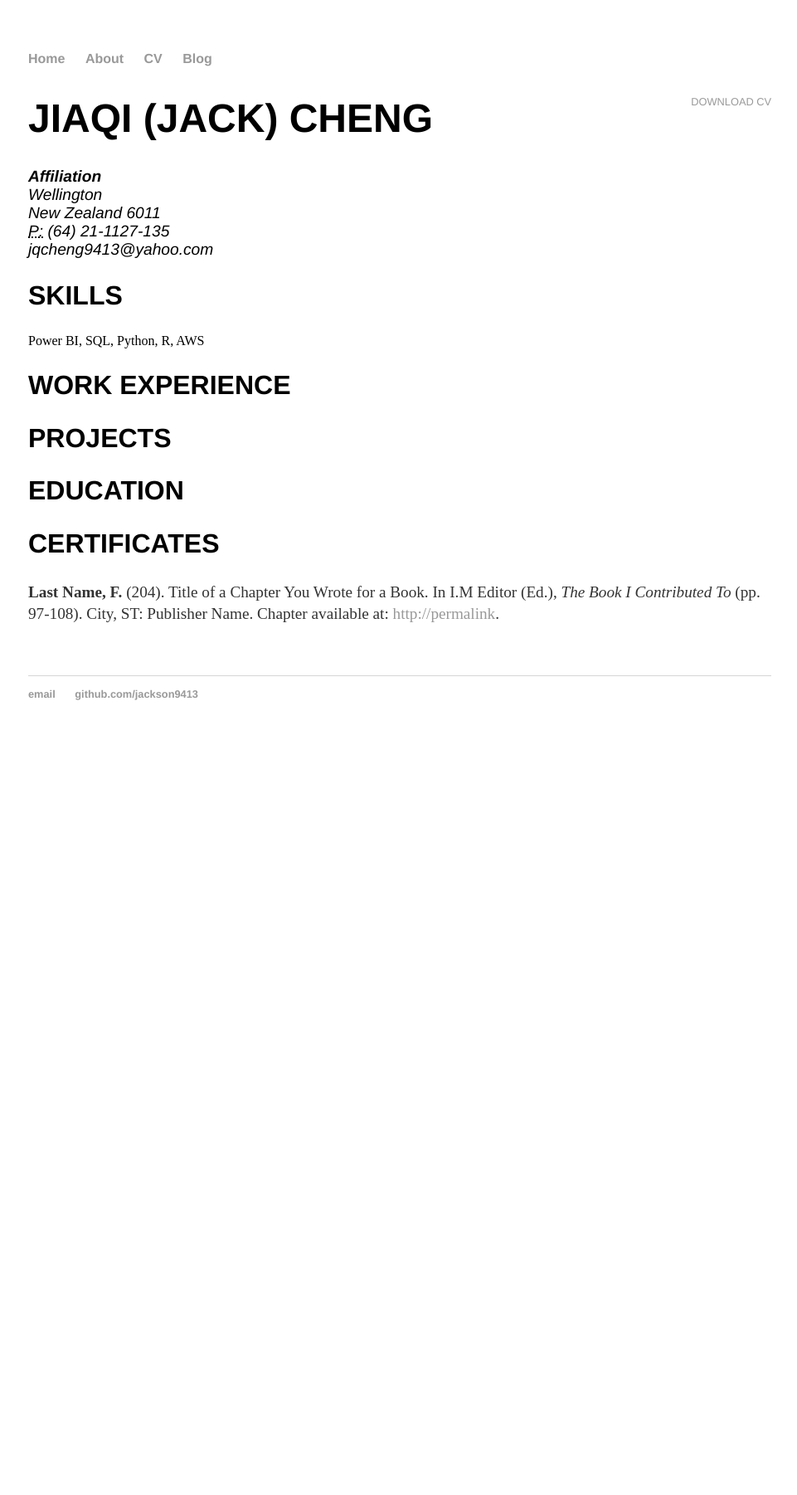
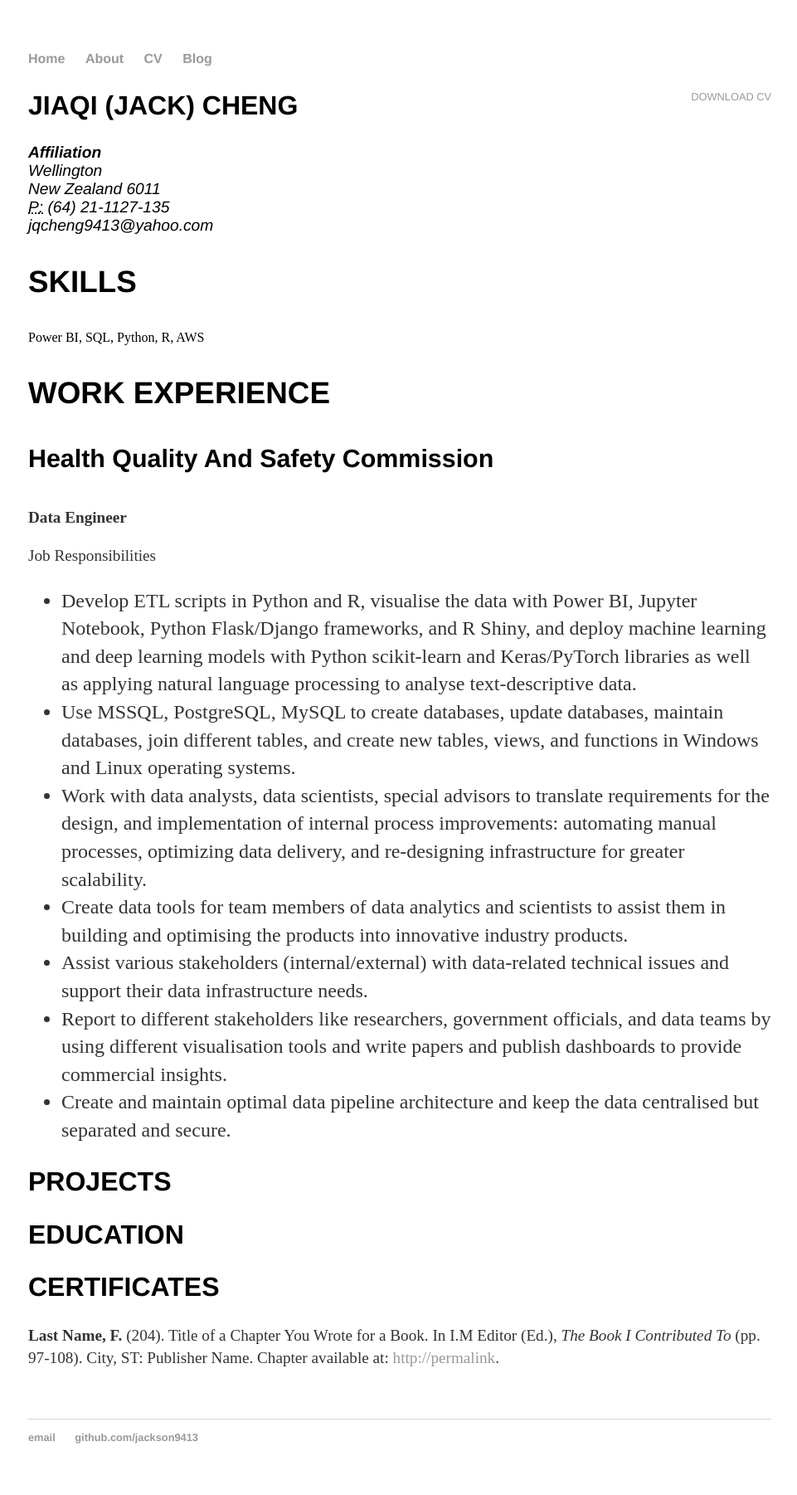
Before and after one commit to jackson9413/jackson9413.github.io, a Jekyll site: the page built from cv/index.html, in a window 1280 px wide. Shown: the whole page at 83% size, without its empty margins (158-1119 px from the left). Built offline with Jekyll 4.4.1, drawn with Linux system fonts in a browser that asks for light colours; before the commit the page ends 906 px from its top, so only the background shows below that.

Commit message:
Update index.html

```diff
--- a/cv/index.html
+++ b/cv/index.html
@@ -5,7 +5,7 @@ title: CV of Your Name
 
 	<div class="cv">
 		<a href="#" class="download" title="Download CV as PDF">Download CV</a>
-					<h1>JIAQI (JACK) CHENG</h1>
+					<h2>JIAQI (JACK) CHENG</h2>
 					<address>
 					<strong>Affiliation</strong><br>
 					Wellington<br>
@@ -14,9 +14,32 @@ title: CV of Your Name
 					<span class="obfuscate">jqcheng9413@yahoo.com</span>
 					</address>
 
-					<h2>SKILLS</h2>
+					<h3>SKILLS</h3>
 					Power BI, SQL, Python, R, AWS<br>
-					<h2>WORK EXPERIENCE</h2>
+					<h3>WORK EXPERIENCE</h3>
+					<h4 id="company-name">Health Quality And Safety Commission</h4>
+					<p id="job-title"><strong>Data Engineer</strong></p>
+					<p id="job-responsibilities">Job Responsibilities</p>
+					<p>
+						<ul>
+							<li> Develop ETL scripts in Python and R, visualise the data with Power BI, Jupyter Notebook,
+								Python Flask/Django frameworks, and R Shiny, and deploy machine learning and deep learning
+								models with Python scikit-learn and Keras/PyTorch libraries as well as applying natural
+								language processing to analyse text-descriptive data. </li>
+							<li> Use MSSQL, PostgreSQL, MySQL to create databases, update databases, maintain databases, join
+								different tables, and create new tables, views, and functions in Windows and Linux operating systems.</li>
+							<li> Work with data analysts, data scientists, special advisors to translate requirements for the design,
+								and implementation of internal process improvements: automating manual processes, optimizing data
+								delivery, and re-designing infrastructure for greater scalability.</li>
+							<li> Create data tools for team members of data analytics and scientists to assist them in building and
+								optimising the products into innovative industry products.</li>
+							<li> Assist various stakeholders (internal/external) with data-related technical issues and support their
+								data infrastructure needs.</li>
+							<li> Report to different stakeholders like researchers, government officials, and data teams by using
+								different visualisation tools and write papers and publish dashboards to provide commercial insights. </li>
+							<li> Create and maintain optimal data pipeline architecture and keep the data centralised but separated and secure.</li>
+						</ul>
+					</p>
 					<h2>PROJECTS</h2>
 					<h2>EDUCATION</h2>
 					<h2>CERTIFICATES</h2>
```
